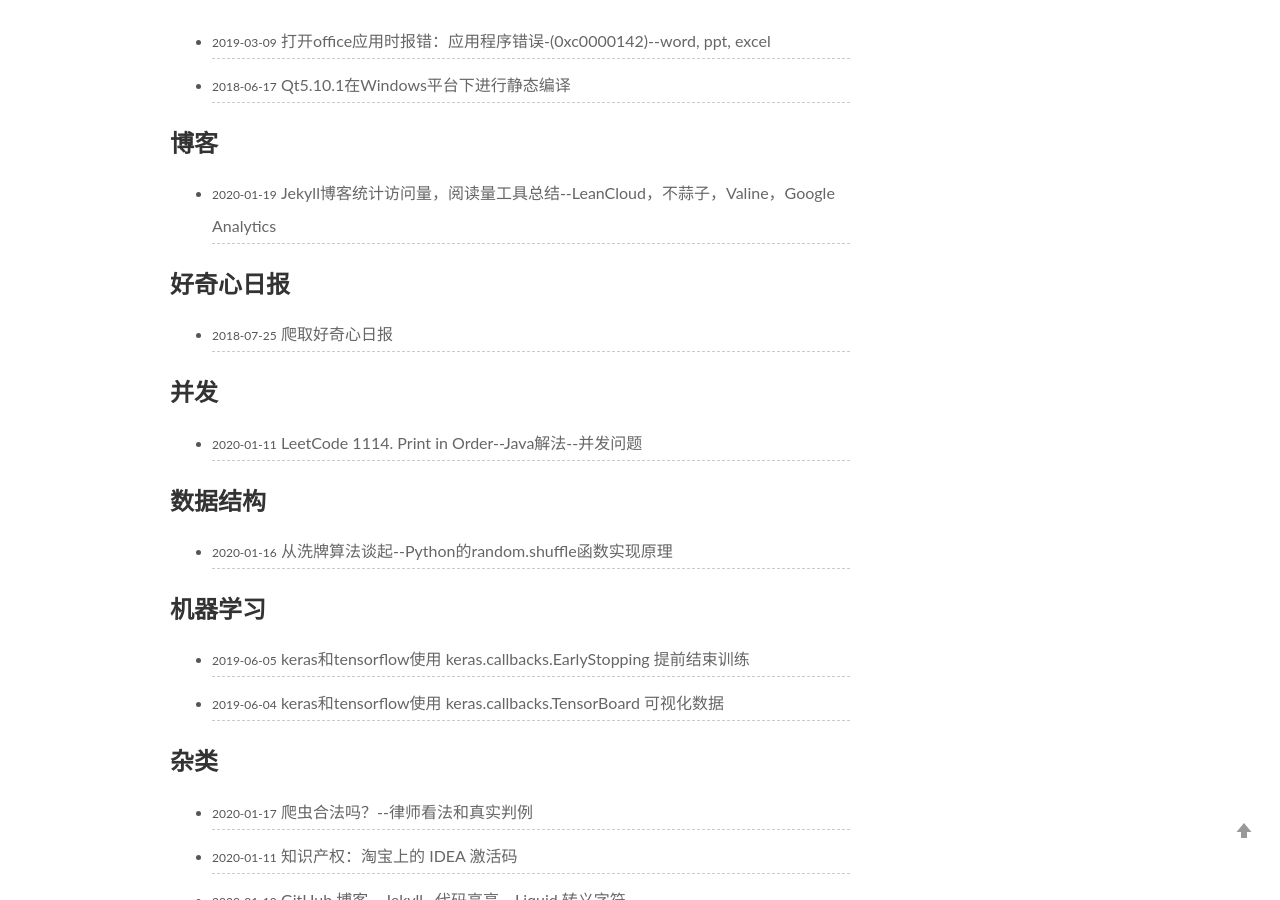
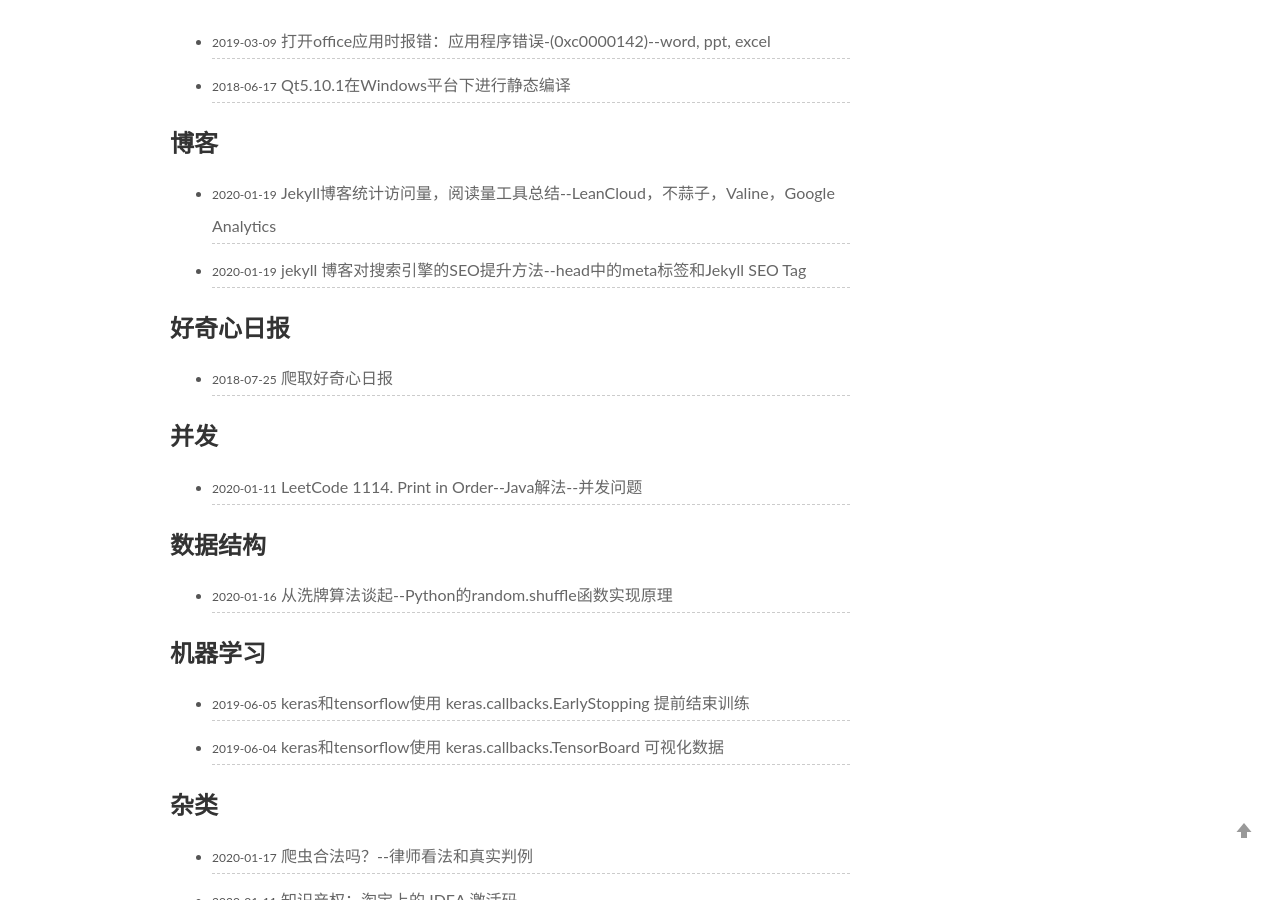
Before and after one commit to last2win/blog-cdn, a Jekyll site: the page built from pages/categories.md, in a window 1280 px wide and 900 px high, scrolled down 4513 px. Built offline with Jekyll 4.4.1, drawn with Linux system fonts in a browser that asks for light colours; comment, search, counter and statistics services are not loaded.

Commit message:
2020-1-19

```diff
--- a/_drafts/2020-1-19-GitHub-jekyll-SEO.md
+++ b/_posts/2020-1-19-GitHub-jekyll-SEO.md
@@ -1,9 +1,9 @@
 ---
 layout: post
-title: jekyll 博客对搜索引擎的SEO提升方法
+title: jekyll 博客对搜索引擎的SEO提升方法--head中的meta标签和Jekyll SEO Tag
 categories: [博客]
-description: ""
-keywords: jekyll, GitHub
+description: "GitHub:jekyll 博客对搜索引擎的SEO提升方法--head中的meta标签和Jekyll SEO Tag,SEO,百度,谷歌,搜索引擎,排名提升,网站优化,关键词"
+keywords: jekyll, GitHub, Jekyll SEO Tag,SEO,百度,谷歌,搜索引擎,排名提升,网站优化,关键词
 ---
 
 此文首发于我的个人博客：[zhang0peter的个人博客](https://zhang0peter.com)
@@ -45,6 +45,4 @@ meta tag还有一个常用的用法：
 参考：
 
 *   [无用的keywords - xiaOp的博客](https://xiaoiver.github.io/coding/2017/07/23/%E6%97%A0%E7%94%A8%E7%9A%84keywords.html)
-*   [10 Must do Jekyll SEO optimizations | Webjeda](https://blog.webjeda.com/optimize-jekyll-seo/)
-*   []()
-*   []()
+*   [10 Must do Jekyll SEO optimizations  Webjeda](https://blog.webjeda.com/optimize-jekyll-seo/)
```
Also changed, not shown: _posts/template.md (+1 -1 lines).
